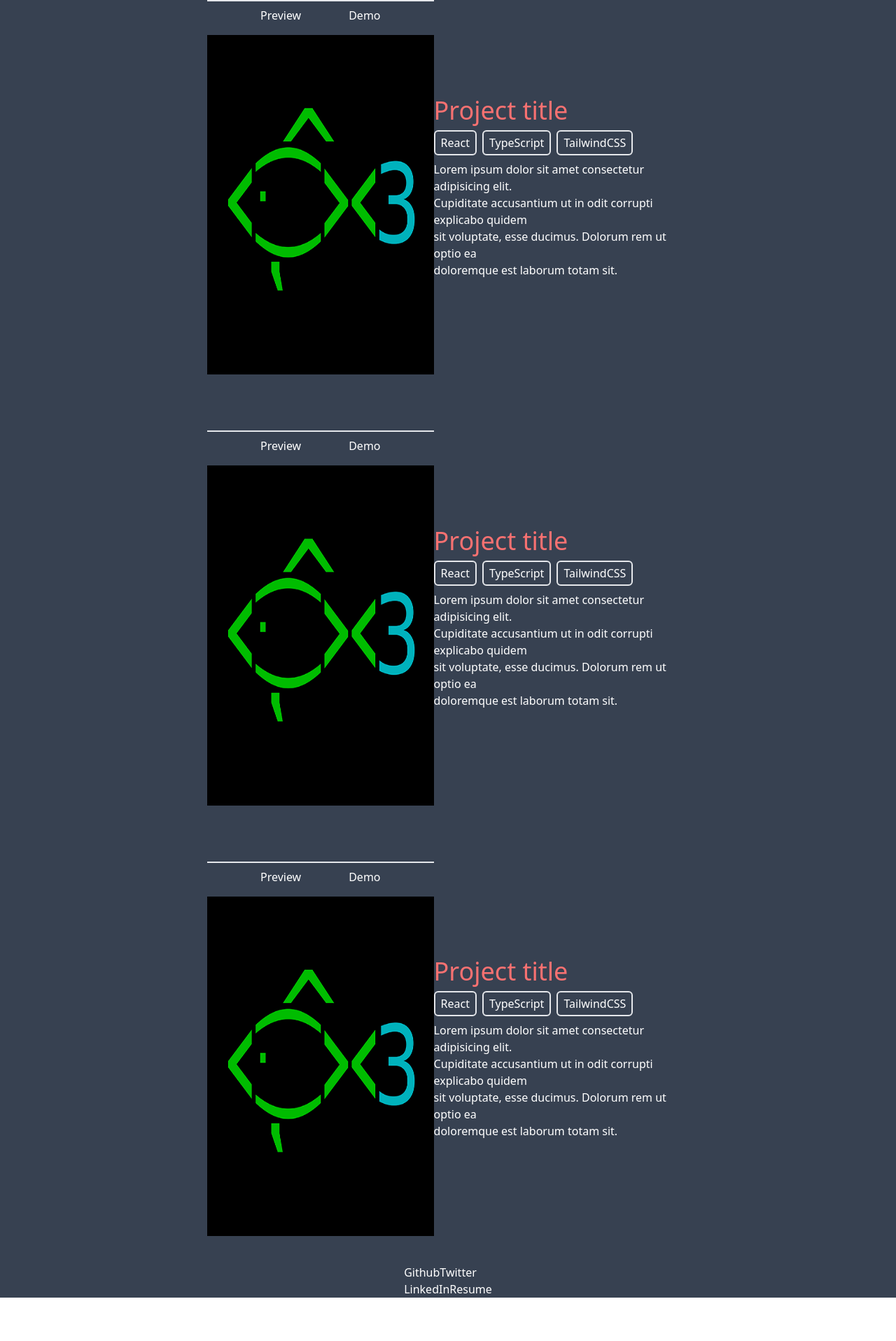
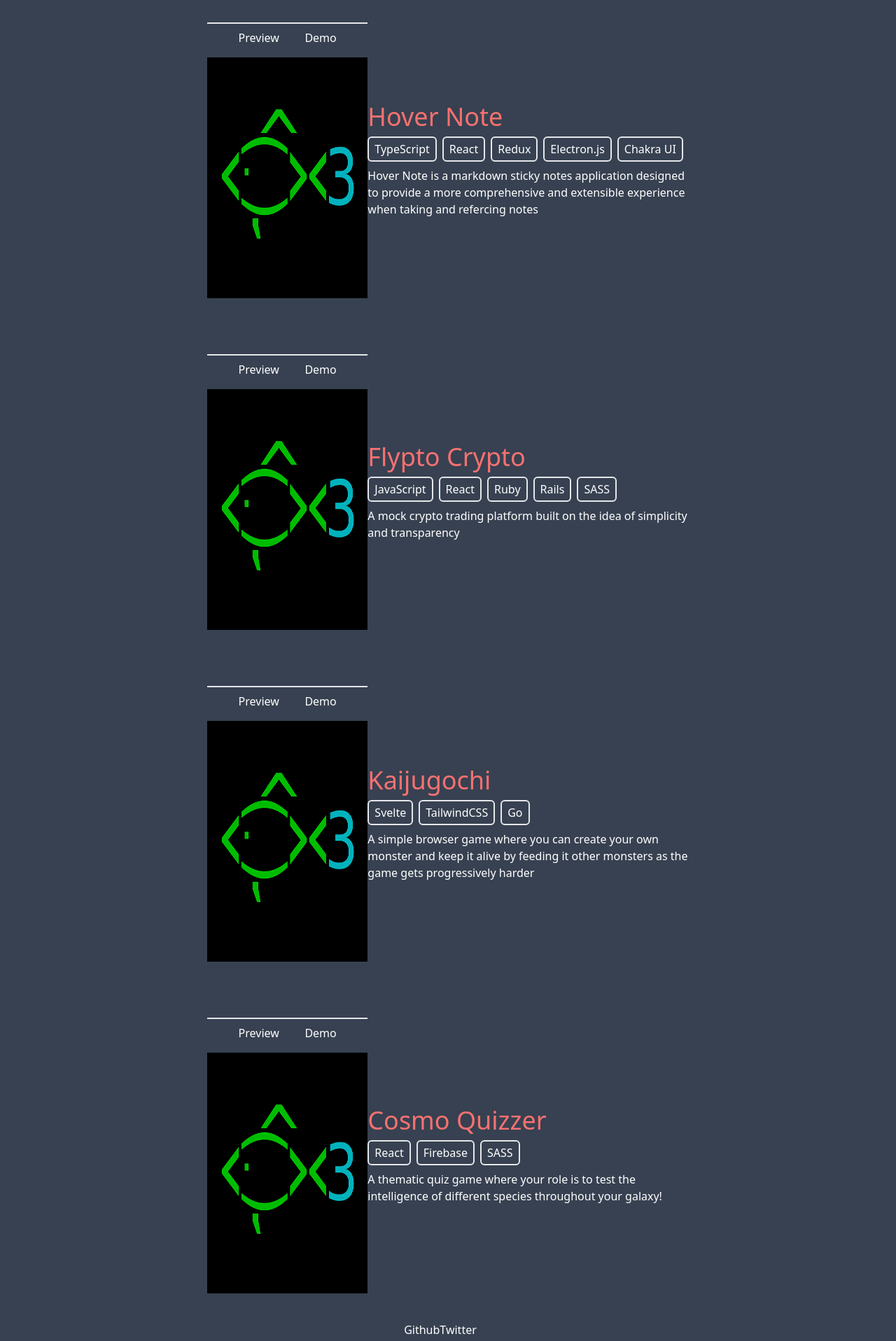
Before and after one commit to tcloma/portfolio-site, a Next.js app: page / in a window 1280 px wide. Shown: the part 700-2616 px from the top of the page at 70% size. Before the commit the page ends 2554 px from the top, so only its background shows below. Built offline with nearby package versions, Linux system fonts and the light colour scheme.

Commit message:
added sticky navbar and navscrolling to ID

```diff
--- a/components/ProjectShowcase.tsx
+++ b/components/ProjectShowcase.tsx
@@ -1,43 +1,49 @@
-import { FC } from "react";
+import { FC, useState } from "react";
 import Image from "next/future/image";
 import TechChip from "./TechChip";
 import projectPreview from "/public/fish.png";
+import demoPreview from "/public/placeholder.png";
+import { IProjData } from "../public/projectData";
 
-interface IProps {}
+interface IProps {
+   projectData: IProjData;
+}
 
-const ProjectShowcase: FC<IProps> = () => {
-   const exTechArr = ["React", "TypeScript", "TailwindCSS"];
+const ProjectShowcase: FC<IProps> = ({ projectData }) => {
+   const { title, stack, description, previewLink, demoLink } = projectData;
+   const [showDemo, setShowDemo] = useState(false);
 
    return (
       <article className="slide min-h-max p-10">
-         <div className="flex flex-col gap-2">
+         <div className="flex w-1/3 flex-col gap-2">
             <div className="flex flex-row justify-evenly border-t-2 p-2">
-               <button> Preview </button>
-               <button> Demo </button>
+               <button onClick={() => setShowDemo(false)}> Preview </button>
+               <button onClick={() => setShowDemo(true)}> Demo </button>
             </div>
+            {showDemo ? (
+               <Image
+                  src={demoPreview}
+                  alt="project demo"
+                  width={400}
+                  height={600}
+               />
+            ) : (
                <Image
                   src={projectPreview}
                   alt="project preview"
                   width={400}
                   height={600}
                />
+            )}
          </div>
-         <div className="flex flex-col gap-2">
-            <h1 className="text-4xl text-red-400"> Project title</h1>
+         <div className="flex w-2/3 flex-col gap-2">
+            <h1 className="text-4xl text-red-400">{title}</h1>
             <div className="flex flex-row gap-2">
-               {exTechArr.map((item, index) => {
+               {stack.map((item, index) => {
                   return <TechChip key={index} item={item} />;
                })}
             </div>
-            <p>
-               Lorem ipsum dolor sit amet consectetur adipisicing elit.
-               <br />
-               Cupiditate accusantium ut in odit corrupti explicabo quidem
-               <br />
-               sit voluptate, esse ducimus. Dolorum rem ut optio ea
-               <br />
-               doloremque est laborum totam sit.
-            </p>
+            <p>{description}</p>
          </div>
       </article>
    );
--- a/pages/index.tsx
+++ b/pages/index.tsx
@@ -3,8 +3,13 @@ import Head from "next/head";
 import Image from "next/future/image";
 import headshot from "/public/fish.png";
 import ProjectShowcase from "../components/ProjectShowcase";
+import { projectData } from "../public/projectData";
+import { useState } from "react";
 
 const Home: NextPage = () => {
+   // Colorizing nav bar
+   const [section, setSection] = useState("about");
+
    return (
       <main className="page">
          <Head>
@@ -22,7 +27,7 @@ const Home: NextPage = () => {
             <Image src={headshot} alt="headshot" width={250} height={250} />
          </section>
 
-         <nav className="flex w-full justify-start gap-2 border-b-2">
+         <nav className="sticky top-0 flex w-full justify-start gap-2 border-b-2 bg-gray-700 p-4">
             <a href="#about"> About </a>
             <a href="#projects"> Projects </a>
             <a href="#socials"> Socials </a>
@@ -38,10 +43,9 @@ const Home: NextPage = () => {
          </section>
 
          <section id="projects" className="flex min-w-full flex-col">
-            {/* Map over each project */}
-            <ProjectShowcase />
-            <ProjectShowcase />
-            <ProjectShowcase />
+            {projectData.map((project, index) => {
+               return <ProjectShowcase key={index} projectData={project} />;
+            })}
          </section>
 
          <section id="socials">
--- /dev/null
+++ b/public/projectData.ts
@@ -0,0 +1,38 @@
+export interface IProjData {
+   title: string,
+   stack: string[],
+   description: string,
+   previewLink: string,
+   demoLink: string
+}
+
+export const projectData: Array<IProjData> = [
+   {
+      title: 'Hover Note',
+      stack: ['TypeScript', 'React', 'Redux', 'Electron.js', 'Chakra UI'],
+      description: 'Hover Note is a markdown sticky notes application designed to provide a more comprehensive and extensible experience when taking and refercing notes',
+      previewLink: '',
+      demoLink: ''
+   },
+   {
+      title: 'Flypto Crypto',
+      stack: ['JavaScript', 'React', 'Ruby', 'Rails', 'SASS'],
+      description: 'A mock crypto trading platform built on the idea of simplicity and transparency',
+      previewLink: '',
+      demoLink: ''
+   },
+   {
+      title: 'Kaijugochi',
+      stack: ['Svelte', 'TailwindCSS', 'Go'],
+      description: 'A simple browser game where you can create your own monster and keep it alive by feeding it other monsters as the game gets progressively harder',
+      previewLink: '',
+      demoLink: ''
+   },
+   {
+      title: 'Cosmo Quizzer',
+      stack: ['React', 'Firebase', 'SASS'],
+      description: 'A thematic quiz game where your role is to test the intelligence of different species throughout your galaxy!',
+      previewLink: '',
+      demoLink: ''
+   }
+]
```
Also changed, not shown: public/placeholder.png (added). Lines whose indentation alone changed are shown as unchanged.
